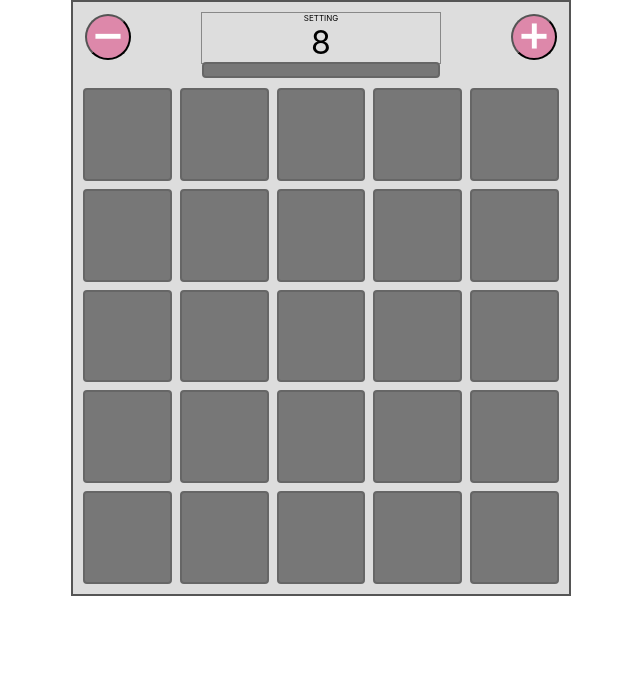
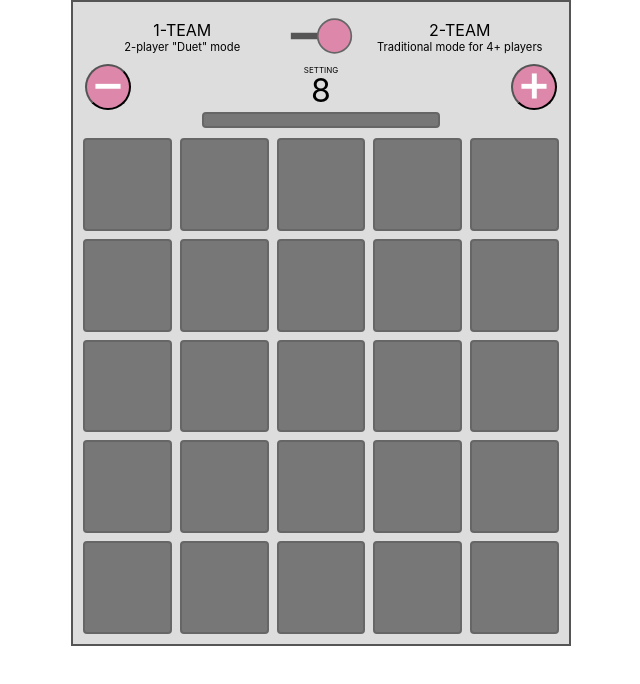
Before and after one commit to jbrinkle/codenames-map-gen, a React (Create React App) app: page / in a window 1280 px wide. Shown: the top 684 px of the page, without its empty margins (319-959 px from the left). Built offline with nearby package versions, Linux system fonts and the light colour scheme.

Commit message:
Toggle component

```diff
--- a/src/App.js
+++ b/src/App.js
@@ -3,13 +3,15 @@ import './App.css';
 import './components/MapGrid/MapGridCell/MapGridCell'
 import MapGrid from './components/MapGrid/MapGrid';
 import NumUpDown from './components/NumUpDown/NumUpDown';
+import Toggle from './components/Toggle/Toggle';
 
 class App extends React.Component {
 
   constructor(props) {
     super(props);
     this.state = {
-      myNum: 8
+      myNum: 8,
+      teamCount: 2
     };
   }
 
@@ -28,13 +30,27 @@ class App extends React.Component {
 
     const setMyNumHandler = (newValue) => {
       this.setState({
+        ...this.state,
         myNum: newValue
       });
+    }
+
+    const toggleTeamCount = (newTeamCount) => {
+      console.log(`Setting teamcount to ${newTeamCount}`);
+      this.setState({
+        ...this.state,
+        teamCount: newTeamCount
+      })
     }
 
     return (
       <div className="App">
         <div className="mapgridHost">
+          <Toggle left={'1-Team'} leftDesc={'2-player "Duet" mode'}
+                  right={'2-Team'} rightDesc={'Traditional mode for 4+ players'}
+                  value={this.state.teamCount}
+                  setValue={toggleTeamCount}
+                  />
           <NumUpDown setValue={setMyNumHandler} label={'setting'} value={this.state.myNum} />
           <MapGrid data={mapData} />
         </div>
--- a/src/components/NumUpDown/NumUpDown.css
+++ b/src/components/NumUpDown/NumUpDown.css
@@ -5,7 +5,7 @@
     justify-content: space-between;
 }
 
-button {
+.numUpDown button {
     margin: 2px;
     width: 46px;
     height: 46px;
@@ -13,20 +13,27 @@ button {
     background-color: #D8A;
 }
 
-.settingDisplay {
+.numUpDown button:focus {
+    outline: none;
+    background-color: #C79;
+}
+
+.numUpDown .settingDisplay {
     width: 50%;
     height: 50px;
-    border: 1px solid #888;
     display: flex;
     flex-direction: column;
     align-items: center;
+    justify-content: center;
 }
 
-.settingName {
+.numUpDown .settingName {
     font-size: .5em;
     text-transform: uppercase;
+    margin: -2px;
 }
 
-.settingValue {
+.numUpDown .settingValue {
     font-size: 2em;
+    margin: -2px;
 }
--- /dev/null
+++ b/src/components/Toggle/Toggle.css
@@ -0,0 +1,43 @@
+.toggle {
+    width: 100%;
+    height: 50px;
+    display: flex;
+    justify-content: space-evenly;
+}
+
+.toggle button {
+    margin: 2px;
+    width: 75px;
+    height: 46px;
+    border: 0;
+    background-color: transparent;
+    flex: auto auto;
+}
+
+.toggle button:focus {
+    outline: none;
+}
+
+.toggleIndicator {
+    fill: #D8A;
+}
+.toggleIndicatorActive {
+    fill: #C79;
+}
+
+.toggle .settingDisplay {
+    height: 50px;
+    display: flex;
+    flex-direction: column;
+    flex: 2 2;
+    align-items: center;
+    justify-content: center;
+}
+
+.toggle .settingName {
+    text-transform: uppercase;
+}
+
+.toggle .settingSubtext {
+    font-size: .7em;
+}
--- /dev/null
+++ b/src/components/Toggle/Toggle.js
@@ -0,0 +1,71 @@
+import React from 'react';
+import './Toggle.css';
+
+const rightToggleCx = 53;
+const leftToggleCx = 21;
+
+const toggleCssNormal = 'toggleIndicator';
+const toggleCssActive = 'toggleIndicatorActive';
+
+class Toggle extends React.Component {
+  /*
+    Props:
+    - setValue <func>: call to update value
+    - value <number>: value indicating selection
+    - left <string>: left title
+    - leftDesc <string>: subtext for left
+    - right <string>: right title
+    - rightDesc <string>: subtext for right
+  */
+  constructor(props) {
+    super(props);
+
+    this.state = {
+      toggleCssClassName: toggleCssNormal
+    };
+    this.toggleCx = rightToggleCx;
+  }
+
+  focusHandler(hasFocus) {
+    this.setState({
+      toggleCssClassName: hasFocus ? toggleCssActive : toggleCssNormal
+    });
+  }
+
+  toggleState() {
+    if (this.props.setValue) {
+      const currentValue = this.props.value || 2;
+      if (currentValue >= 2) this.props.setValue(1);
+      else this.props.setValue(2);
+    }
+  }
+
+  render() {
+    if (this.props.value) {
+      this.toggleCx = this.props.value <= 1 ? leftToggleCx : rightToggleCx;
+    }
+
+    return <div className="toggle">
+      <div className="settingDisplay">
+        <div className="settingName">{this.props.left}</div>
+        <div className="settingSubtext">{this.props.leftDesc}</div>
+      </div>
+
+      <button onClick={() => this.toggleState()} onFocus={() => this.focusHandler(true)} onBlur={() => this.focusHandler(false)}>
+        <svg className="gridicon" xmlns="http://www.w3.org/2000/svg" viewBox="0 0 75 50">
+          <g>
+            <line x1="1" y1="25" x2="69" y2="25" strokeWidth="8" stroke="#555"/>
+            <circle className={this.state.toggleCssClassName} cx={this.toggleCx} cy="25" r="20" strokeWidth="2" stroke="#666"/>,
+          </g>
+        </svg>
+      </button>
+
+      <div className="settingDisplay">
+        <div className="settingName">{this.props.right}</div>
+        <div className="settingSubtext">{this.props.rightDesc}</div>
+      </div>
+    </div>
+  }
+}
+
+export default Toggle;
```
